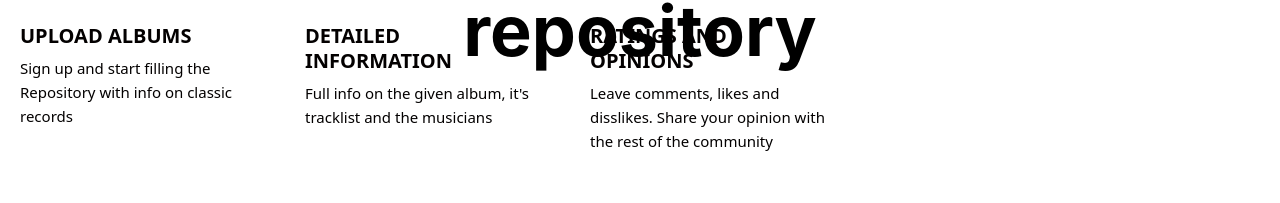
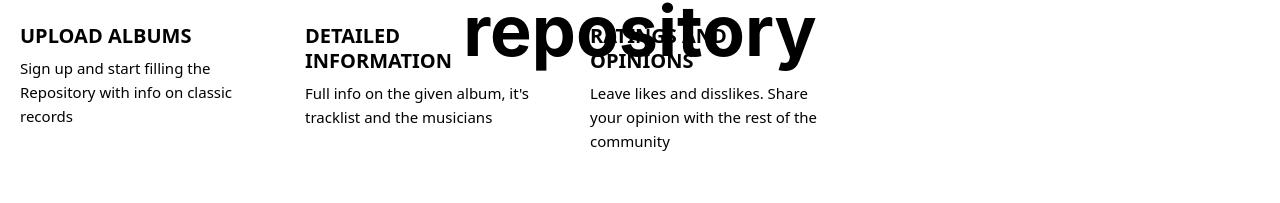
Before and after one commit to GeorgiHadzhiev/AlbumRepo, a React (Create React App) app: page / in a window 1280 px wide. Shown: the part 807-1010 px from the top of the page. Built offline with nearby package versions, Linux system fonts and the light colour scheme.

Commit message:
Changed the our services text to just say "leav likes and disslikes"
I really don't have the time to write, implement and test a full working comment system with replays and correct data being shown.

```diff
--- a/src/components/OurServices/OurServices.js
+++ b/src/components/OurServices/OurServices.js
@@ -25,7 +25,7 @@ export default function OurServices(){
                         <div className={styles.forBox}>
                             <i><img src="icons/icon3.png" alt="icon" className={styles.servicePic}/></i>
                             <h3 className={styles.serviceTitle}>Ratings And Opinions</h3>
-                            <p className={styles.serviceText}>Leave comments, likes and disslikes. Share your opinion with the rest of the community</p>
+                            <p className={styles.serviceText}>Leave likes and disslikes. Share your opinion with the rest of the community</p>
                         </div>
                     </div>
 
```
